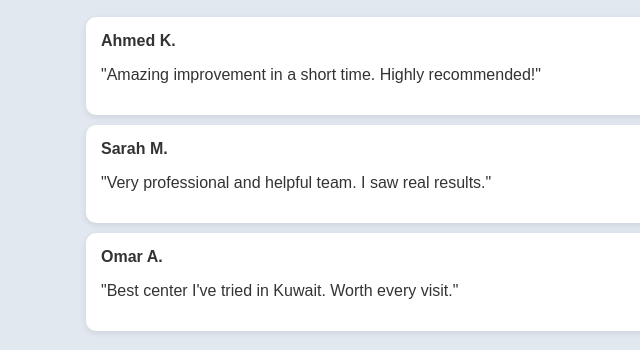
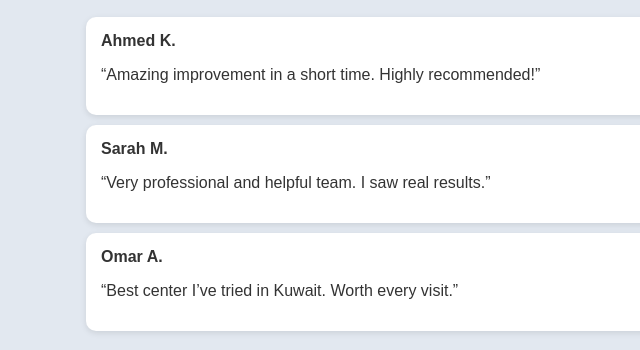
Before and after one commit to basheersalrashidi-byte/tayab-website, a plain HTML site: page sales_boosting_website-2.html in a window 1280 px wide. Shown: the part 746-1096 px from the top of the page, 54-694 px from the left. Drawn offline with Linux system fonts and the light colour scheme.

Commit message:
Add files via upload

```diff
--- a/sales_boosting_website-2.html
+++ b/sales_boosting_website-2.html
@@ -102,17 +102,17 @@
 
     <div class="review">
       <strong>Ahmed K.</strong>
-      <p>"Amazing improvement in a short time. Highly recommended!"</p>
+      <p>“Amazing improvement in a short time. Highly recommended!”</p>
     </div>
 
     <div class="review">
       <strong>Sarah M.</strong>
-      <p>"Very professional and helpful team. I saw real results."</p>
+      <p>“Very professional and helpful team. I saw real results.”</p>
     </div>
 
     <div class="review">
       <strong>Omar A.</strong>
-      <p>"Best center I've tried in Kuwait. Worth every visit."</p>
+      <p>“Best center I’ve tried in Kuwait. Worth every visit.”</p>
     </div>
 
   </div>
```
